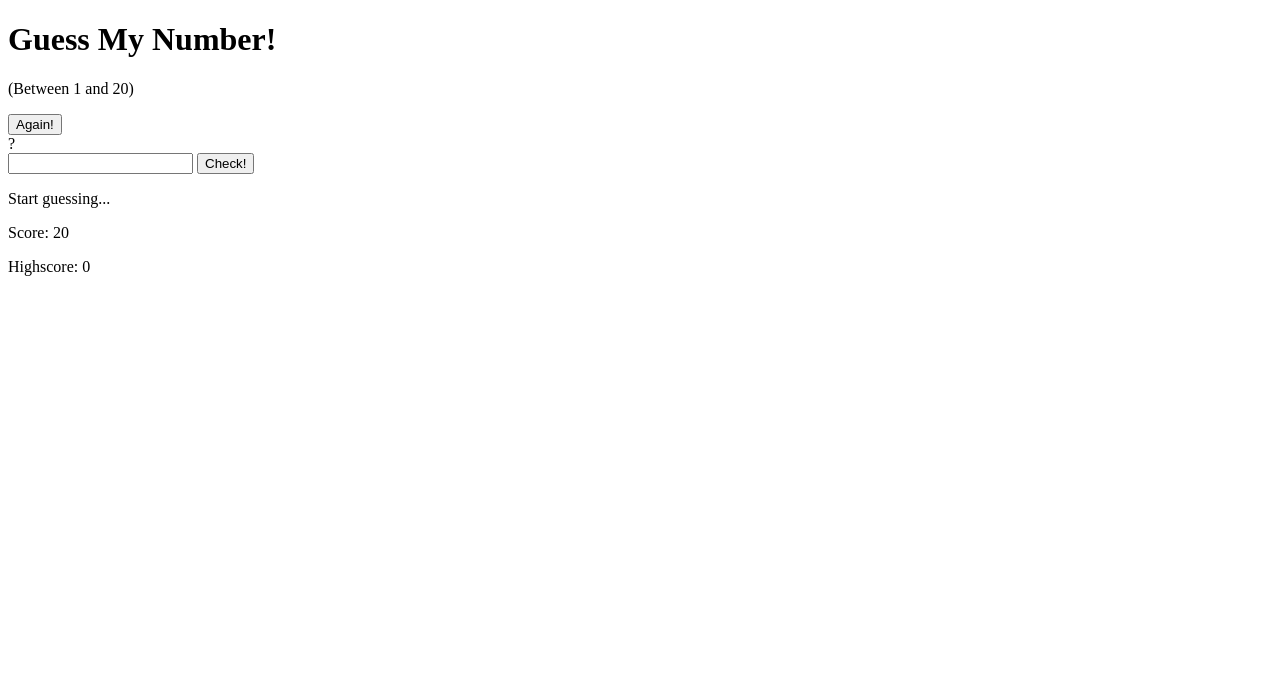
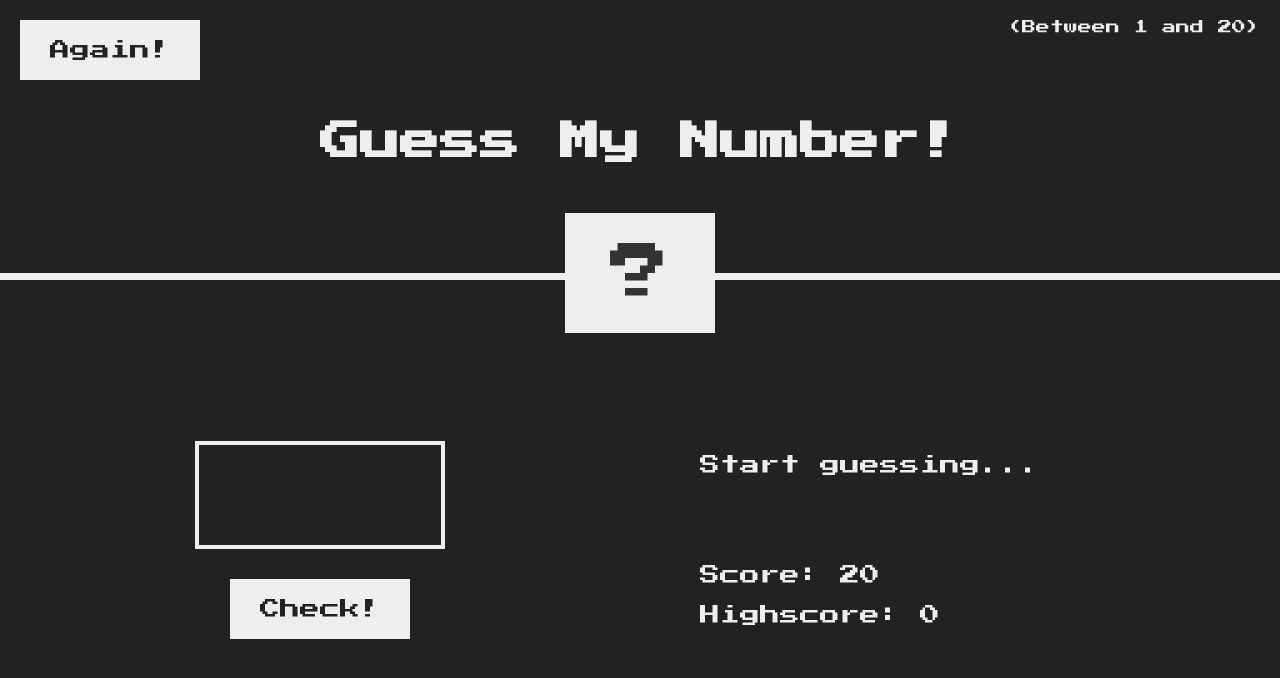
Before and after one commit to CoderJessie/JS-Basics-Part-2, a plain HTML site: page Guess My Number_Project 1/index.html in a window 1280 px wide. Drawn offline with Linux system fonts and the light colour scheme.

Commit message:
project 1

```diff
--- a/Guess My Number_Project 1/index.html
+++ b/Guess My Number_Project 1/index.html
@@ -27,5 +27,6 @@
         </p>
       </section>
     </main>
+    <script src="script.js"></script>
   </body>
 </html>
--- a/Guess My Number_Project 1/style.css
+++ b/Guess My Number_Project 1/style.css
@@ -0,0 +1,119 @@
+@import url('https://fonts.googleapis.com/css?family=Press+Start+2P&display=swap');
+
+* {
+  margin: 0;
+  padding: 0;
+  box-sizing: inherit;
+}
+
+html {
+  font-size: 62.5%;
+  box-sizing: border-box;
+}
+
+body {
+  font-family: 'Press Start 2P', sans-serif;
+  color: #eee;
+  background-color: #222;
+  /* background-color: #60b347; */
+}
+
+/* LAYOUT */
+header {
+  position: relative;
+  height: 35vh;
+  border-bottom: 7px solid #eee;
+}
+
+main {
+  height: 65vh;
+  color: #eee;
+  display: flex;
+  align-items: center;
+  justify-content: space-around;
+}
+
+.left {
+  width: 52rem;
+  display: flex;
+  flex-direction: column;
+  align-items: center;
+}
+
+.right {
+  width: 52rem;
+  font-size: 2rem;
+}
+
+/* ELEMENTS STYLE */
+h1 {
+  font-size: 4rem;
+  text-align: center;
+  position: absolute;
+  width: 100%;
+  top: 52%;
+  left: 50%;
+  transform: translate(-50%, -50%);
+}
+
+.number {
+  background: #eee;
+  color: #333;
+  font-size: 6rem;
+  width: 15rem;
+  padding: 3rem 0rem;
+  text-align: center;
+  position: absolute;
+  bottom: 0;
+  left: 50%;
+  transform: translate(-50%, 50%);
+}
+
+.between {
+  font-size: 1.4rem;
+  position: absolute;
+  top: 2rem;
+  right: 2rem;
+}
+
+.again {
+  position: absolute;
+  top: 2rem;
+  left: 2rem;
+}
+
+.guess {
+  background: none;
+  border: 4px solid #eee;
+  font-family: inherit;
+  color: inherit;
+  font-size: 5rem;
+  padding: 2.5rem;
+  width: 25rem;
+  text-align: center;
+  display: block;
+  margin-bottom: 3rem;
+}
+
+.btn {
+  border: none;
+  background-color: #eee;
+  color: #222;
+  font-size: 2rem;
+  font-family: inherit;
+  padding: 2rem 3rem;
+  cursor: pointer;
+}
+
+.btn:hover {
+  background-color: #ccc;
+}
+
+.message {
+  margin-bottom: 8rem;
+  height: 3rem;
+}
+
+.label-score {
+  margin-bottom: 2rem;
+}
```
